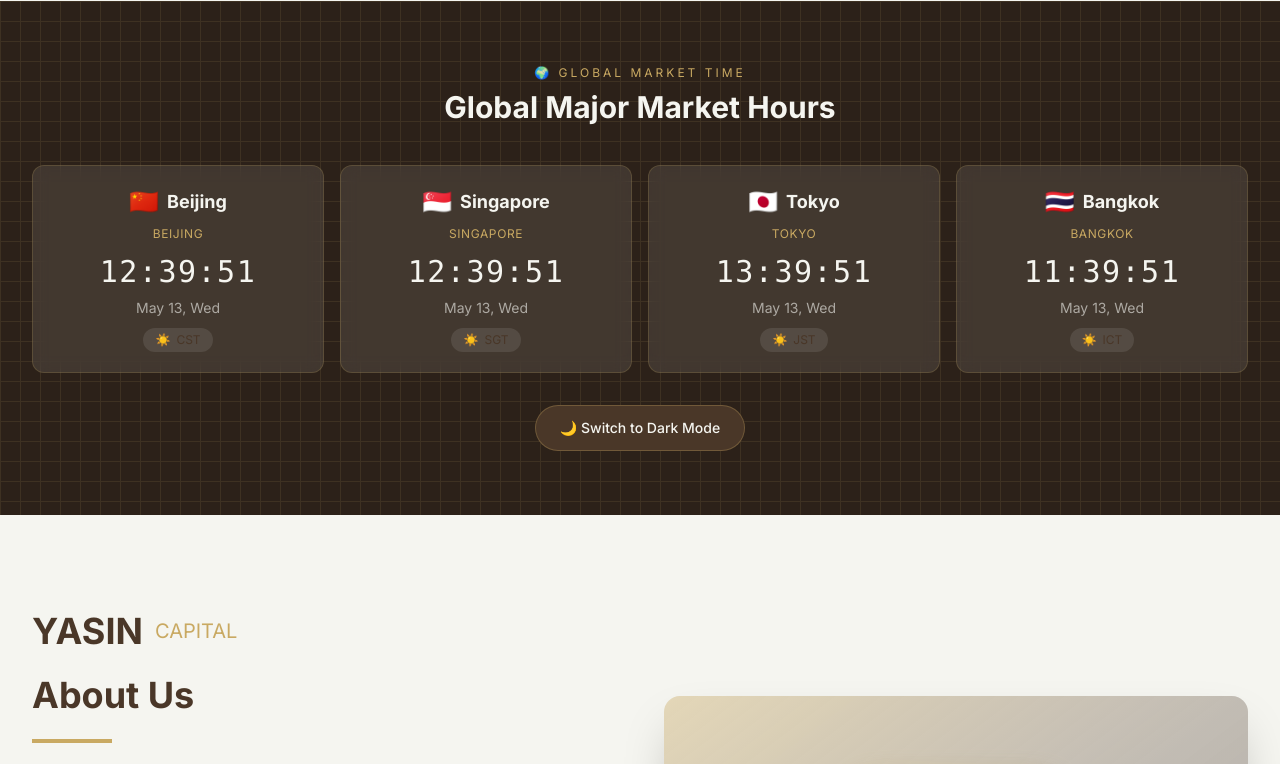
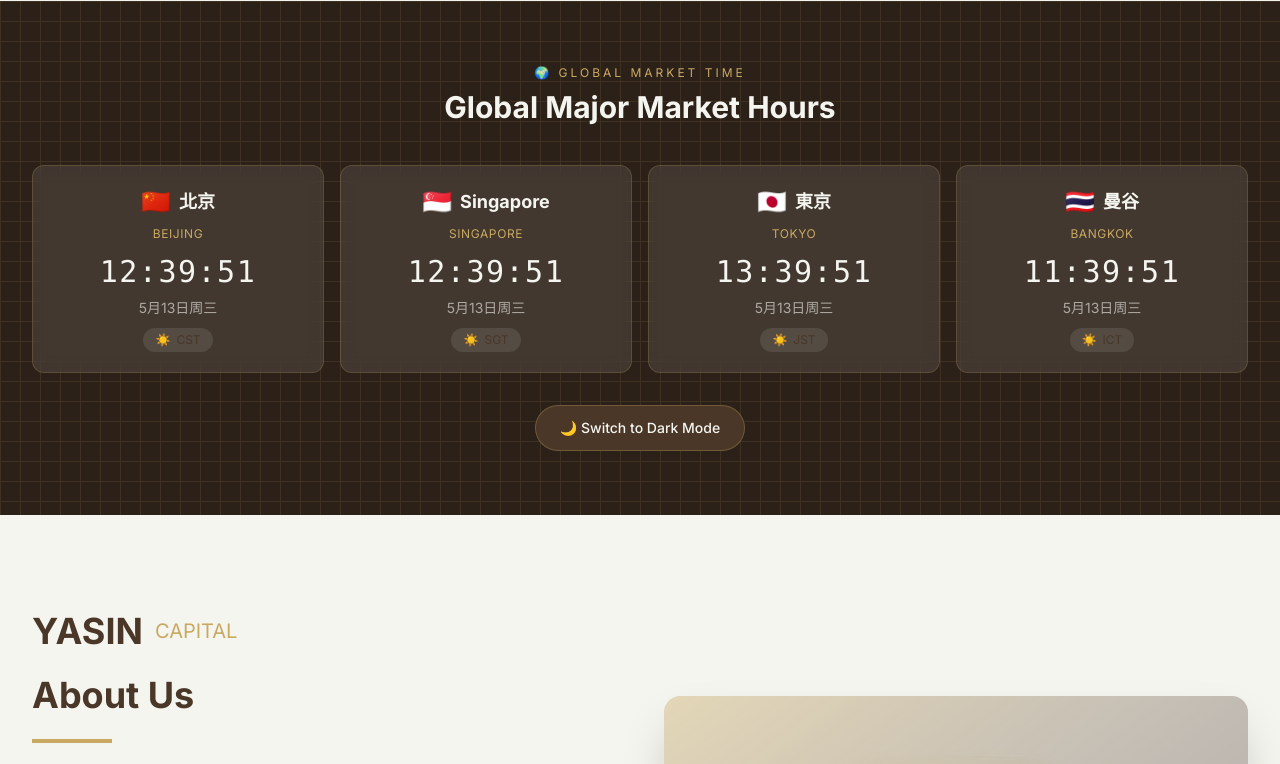
Before and after one commit to chiyunchan0110/yasin-capital, a plain HTML site: page en/index.html in a window 1280 px wide. Shown: the part 799-1563 px from the top of the page. Drawn offline with Linux system fonts and the light colour scheme.

Commit message:
Fix WorldClock flickering: translate city names in JS chunk, remove conflicting script

```diff
--- a/en/index.html
+++ b/en/index.html
@@ -92,37 +92,4 @@
   setInterval(renderClocks, 1000);
 })();
 </script><script src="/typewriter.js"></script>
-<script>
-(function() {
-  function translateCities() {
-    var elements = document.querySelectorAll('#clockGrid .text-lg');
-    elements.forEach(function(el) {
-      var text = el.textContent.trim();
-      if (text === '北京') el.textContent = 'Beijing';
-      else if (text === '東京') el.textContent = 'Tokyo';
-      else if (text === '曼谷') el.textContent = 'Bangkok';
-      else if (text === '新加坡') el.textContent = 'Singapore';
-    });
-    // Translate dates (e.g., '5月13日周三' to 'May 13, Wed')
-    var dates = document.querySelectorAll('#clockGrid .text-sm');
-    dates.forEach(function(el) {
-      var text = el.textContent.trim();
-      // Replace Chinese month/day/weekday patterns
-      text = text.replace(/(\d+)月(\d+)日(周[一二三四五六日])/, function(match, month, day, weekday) {
-        var weekdays = {'周一':'Mon','周二':'Tue','周三':'Wed','周四':'Thu','周五':'Fri','周六':'Sat','周日':'Sun'};
-        var months = {'1':'Jan','2':'Feb','3':'Mar','4':'Apr','5':'May','6':'Jun','7':'Jul','8':'Aug','9':'Sep','10':'Oct','11':'Nov','12':'Dec'};
-        return months[month] + ' ' + day + ', ' + weekdays[weekday];
-      });
-      el.textContent = text;
-    });
-  }
-  // Run after DOM is ready
-  if (document.readyState === 'loading') {
-    document.addEventListener('DOMContentLoaded', translateCities);
-  } else {
-    translateCities();
-  }
-  // Also run periodically in case React re-renders
-  setInterval(translateCities, 500);
-})();
-</script></body></html>
+</body></html>
```
Also changed, not shown: next/static/chunks/16__ctosasz_t.js, 1 other file.
